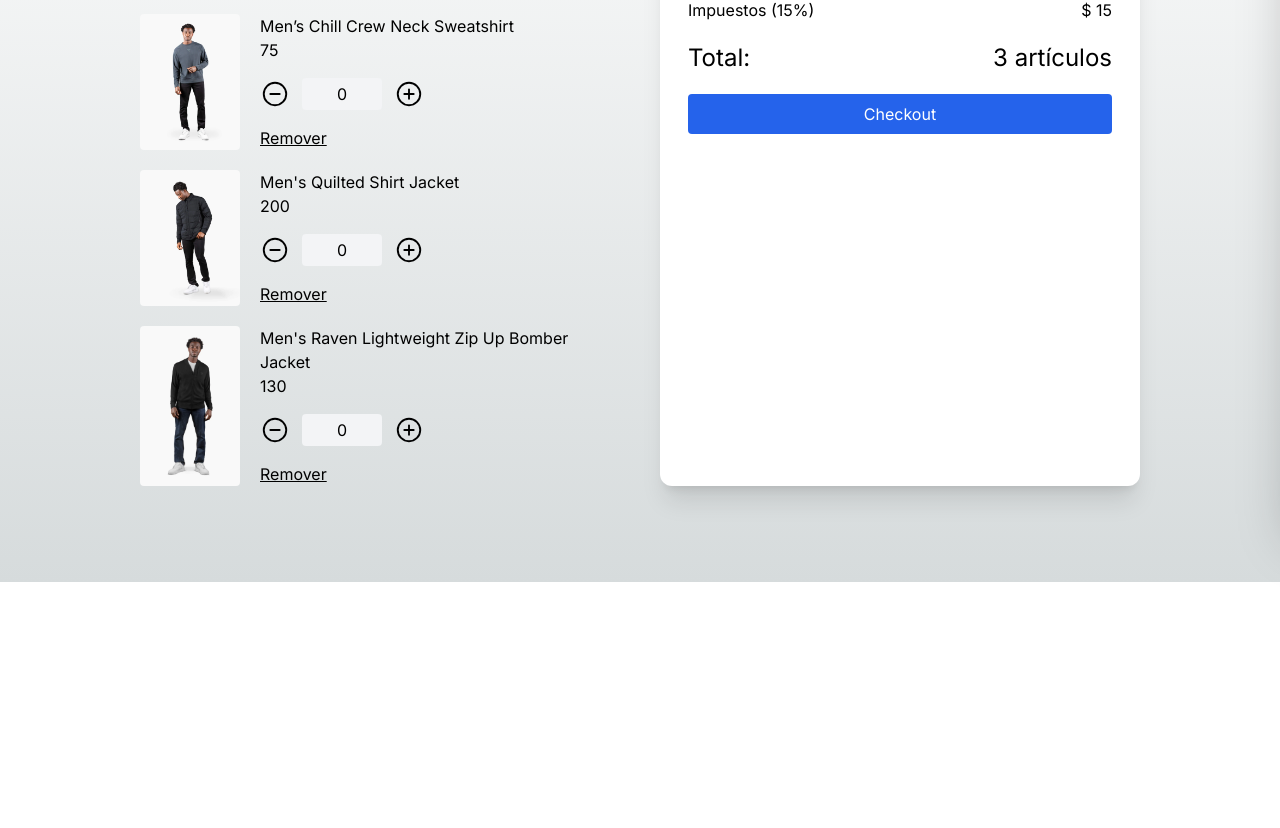
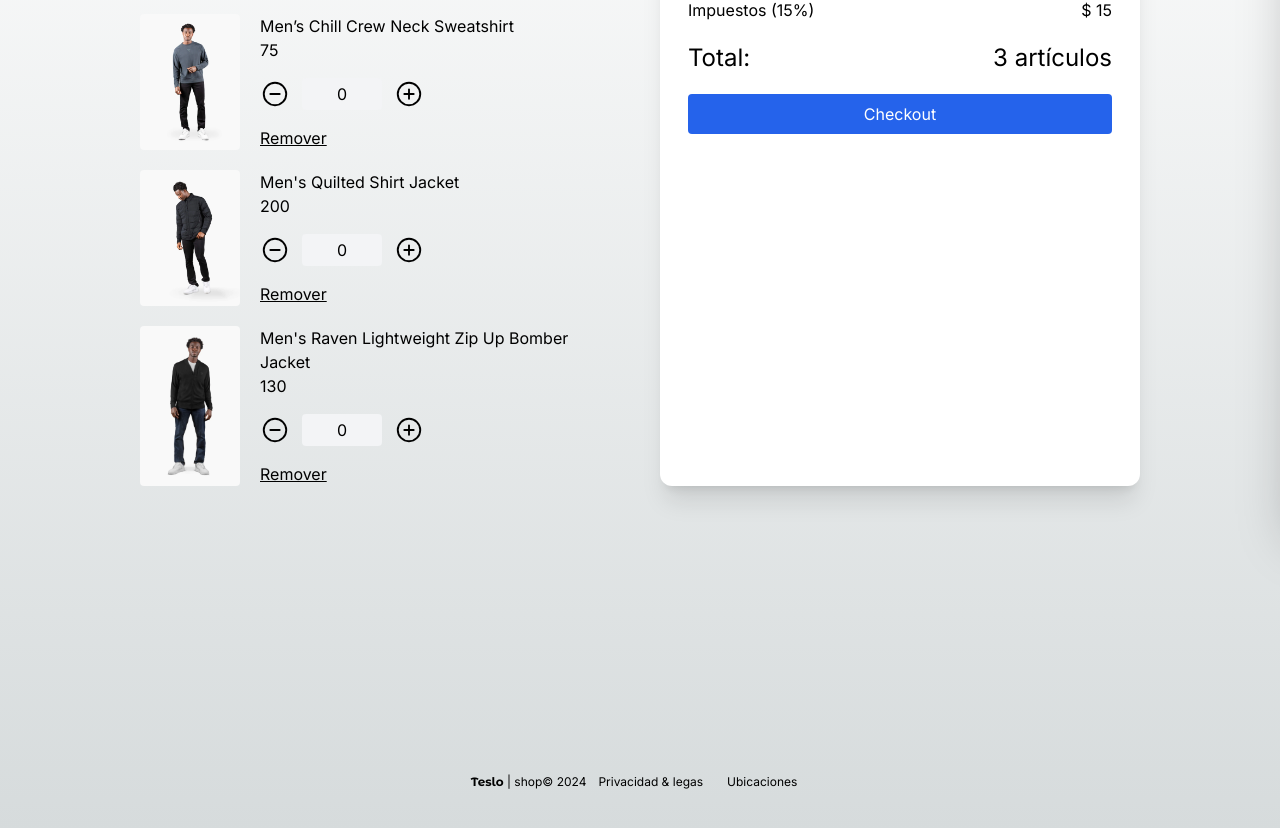
Before and after one commit to jorgeart81/teslo-shop, a Next.js app: page /cart in a window 1280 px wide. Shown: the part 274-1102 px from the top of the page. Before the commit the page ends 856 px from the top, so only its background shows below. Built offline with nearby package versions, Linux system fonts and the light colour scheme.

Commit message:
Improve layouts

```diff
--- a/src/app/(shop)/layout.tsx
+++ b/src/app/(shop)/layout.tsx
@@ -1,5 +1,5 @@
 import type { Metadata } from 'next';
-import { Sidebar, TopMenu } from '@/components/ui';
+import { Sidebar, TopMenu, Footer } from '@/components/ui';
 
 export const metadata: Metadata = {
 	title: 'Create Next App',
@@ -15,7 +15,8 @@ export default function ShopLayout({
 		<>
 			<TopMenu />
 			<Sidebar />
-			<div className='min-h-dvh px-3 sm:px-9'>{children}</div>
+			<div className='px-3 sm:px-9'>{children}</div>
+			<Footer />
 		</>
 	);
 }
--- a/src/app/layout.tsx
+++ b/src/app/layout.tsx
@@ -15,7 +15,7 @@ export default function RootLayout({
 }>) {
   return (
     <html lang='en'>
-      <body className={inter.className}>{children}</body>
+      <body className={`${inter.className} min-h-dvh`}>{children}</body>
     </html>
   );
 }
```
Also changed, not shown: src/app/(shop)/cart/page.tsx (+6 -2 lines).
